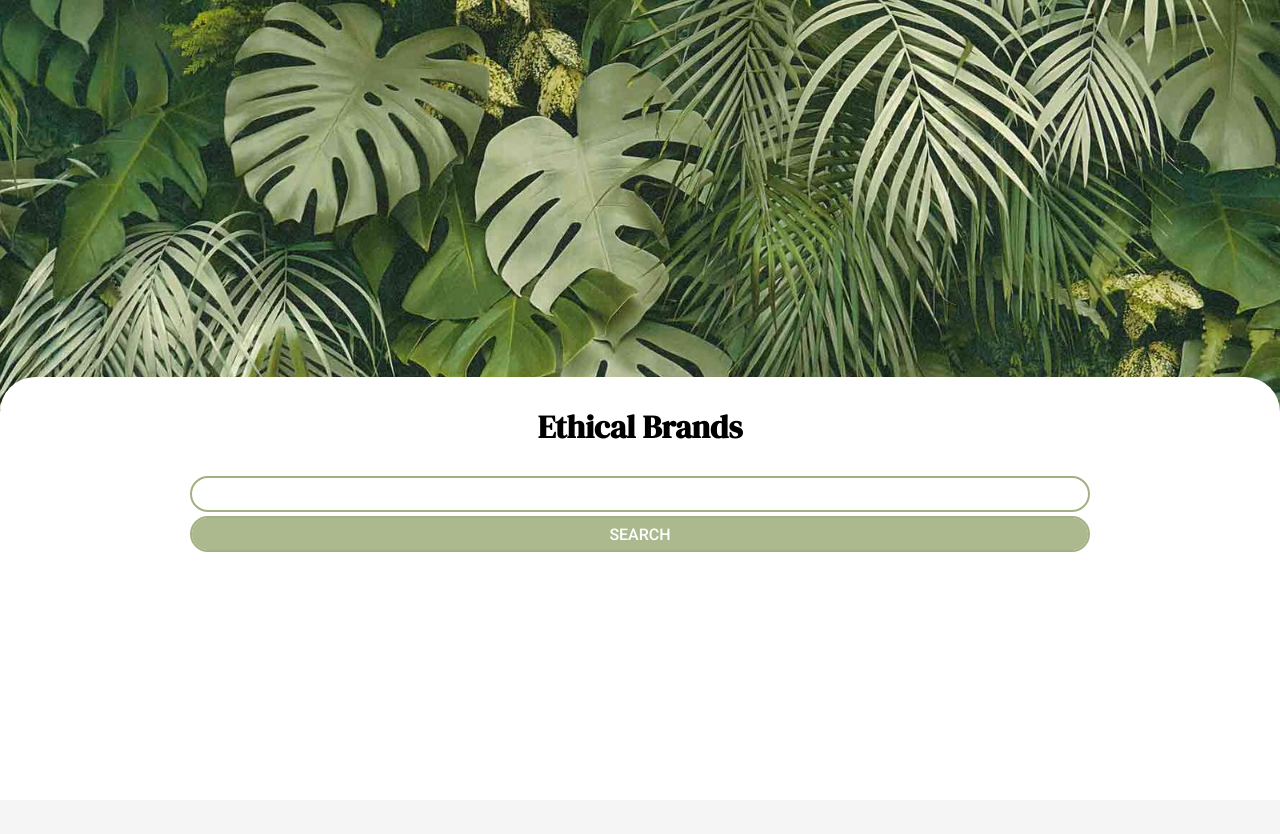
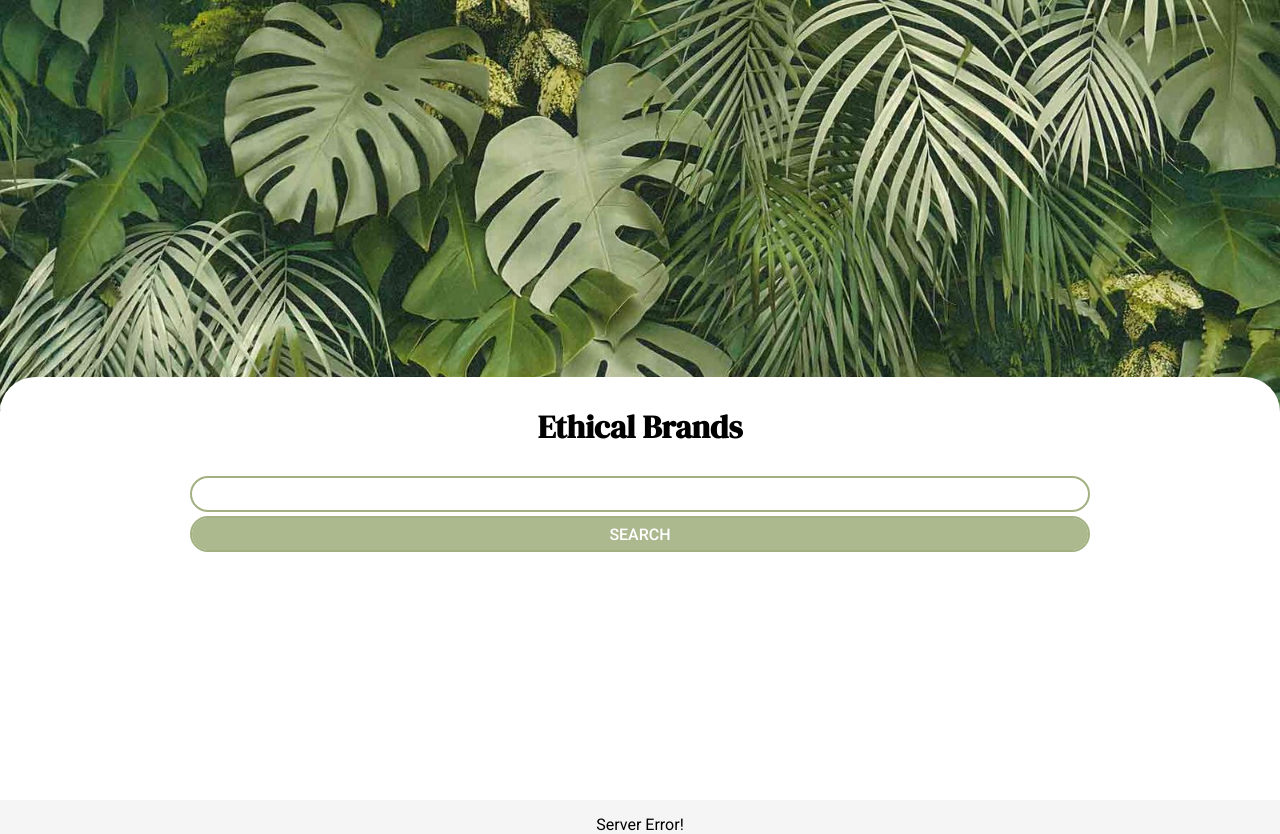
Before and after one commit to bowerscodes/ethical-brands-app, a React (Create React App) app: page / in a window 1280 px wide. Before the commit the page ends 800 px from the top, so only its background shows below. Built offline with nearby package versions, Linux system fonts and the light colour scheme; no server answers.

Commit message:
Fixed search on first click

```diff
--- a/src/App.js
+++ b/src/App.js
@@ -30,12 +30,11 @@ const App = () => {
   const [allBrandNames, setAllBrandNames] = useState([]);
 
   useEffect(() => {
-    getAllByName(setAllBrandNames);
-    console.log(allBrandNames);
-  }, []);
-  console.log(allBrandNames);
+    getByName(searchText, setResults, setErrorMessage);
+  }, [searchText]);
 
   const navigate = useNavigate();
+
   const handleBrandSearch = () => {
     if (!searchText) {
       setErrorMessage("Error, please enter a brand"); // If no text is entered
@@ -46,6 +45,11 @@ const App = () => {
       }
     }
   };
+
+  useEffect(() => {
+    getAllByName(setAllBrandNames);
+  }, []);
+  console.log(allBrandNames);
 
   return (
     <div>
--- a/src/requests/getByName.js
+++ b/src/requests/getByName.js
@@ -34,11 +34,10 @@ const getByName = async (searchText, setResults, setErrorMessage) => {
           totalScore: res.data.totalScore,
         };
         setResults(returnedData);
-        console.log(returnedData);
       }
     })
     .catch((error) => {
-      console.log(error);
+      console.error(error);
       setErrorMessage("Server Error!");
     });
 };
```
